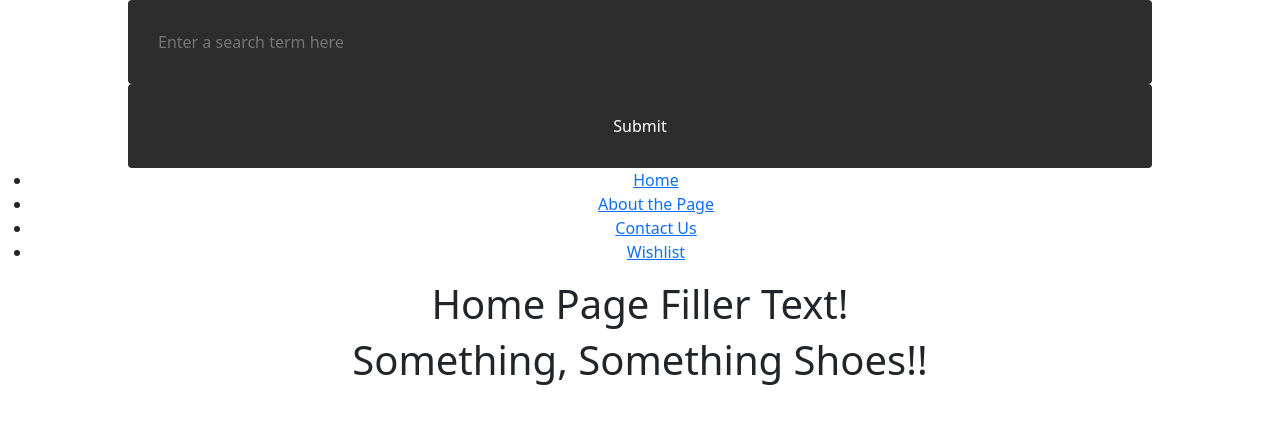
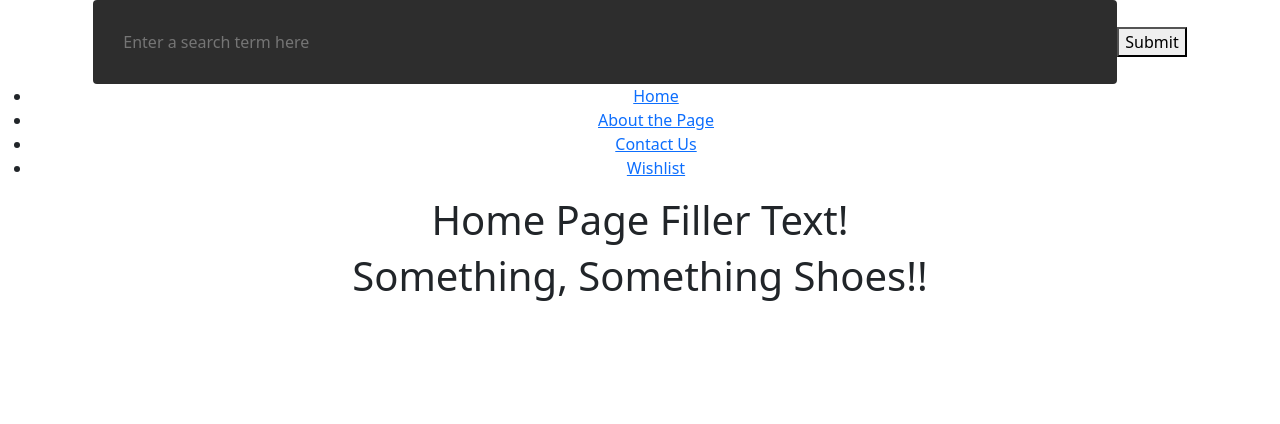
Before and after one commit to cfdebug/shoe-shop, a React (Create React App) app: page / in a window 1280 px wide. Shown: the top 424 px of the page. Built offline with nearby package versions, Linux system fonts and the light colour scheme.

Commit message:
app.js and searchBar.js non functioning push to allow master pull

```diff
--- a/src/App.js
+++ b/src/App.js
@@ -48,17 +48,17 @@ function App() {
           <SearchBar/>
           <NaviBar />
 
+          <Routes>
+            <Route path="/" element={<Home/>} />
+            <Route path="/about" element={AboutUs} />
+            <Route path="/contact" element={<ContactUs/>} />
+            <Route path="/wishlist" element={<WishList/>} />
+          </Routes>
 
         </SearchContext.Provider>
         <DataContext.Provider value={data}>
           {renderCards()}
         </DataContext.Provider>
-        <Routes>
-          <Route path="/" element={<Home/>} />
-          <Route path="/about" element={AboutUs} />
-          <Route path="/contact" element={<ContactUs/>} />
-          <Route path="/wishlist" element={<WishList/>} />
-        </Routes>
       </Router>
     </div>
   );
--- a/src/components/searchBar.js
+++ b/src/components/searchBar.js
@@ -1,20 +1,30 @@
 import React, {useContext} from 'react'
+import { useNavigate } from 'react-router-dom'
 import { SearchContext } from '../context/searchContext'
 
+
 const SearchBar = () => {
+    const navigate = useNavigate();
+    const navigateHome = event => {
+        navigate('/');
+    }
 
-    const {term, handleSearch} = useContext(SearchContext)
+    const {term, handleSearch} = useContext(SearchContext);
+    // const (e) => handleSearch(e, term.current.value);
+
+
 
     return(
     <div>
         <form>
-
             <input ref={term} type='text' placeholder='Enter a search term here'/>
-
-            <input type='submit' onClick={(e) => handleSearch(e, term.current.value)}/>
+            <button type='submit' onClick={(e) => handleSearch(e, term.current.value)}>Submit</button>
+            {/* <button onClick={navigateHome}>Home</button> */}
         </form>
     </div>
     )
 }
 
 export default SearchBar
+// useNavigate isn't a Higher Order Component, it's a React hook, it must be used within a
+// function component or custom React hook.
```
